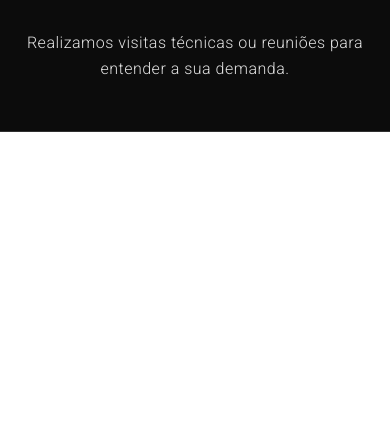
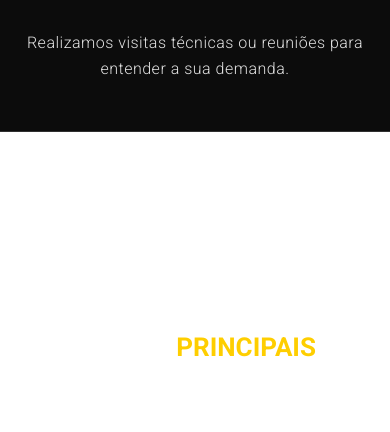
Before and after one commit to clsaint77/Mouratec-Site, a plain HTML site: page index.html in a window 390 px wide. Shown: the part 2339-2771 px from the top of the page. Drawn offline with Linux system fonts and the light colour scheme.

Commit message:
Refactor client title styles in CSS
Removed unnecessary styles and content for the title in the client section.

```diff
--- a/CSS/style.css
+++ b/CSS/style.css
@@ -474,10 +474,6 @@ body.menu-aberto::before {
   transform: scale(1.08);
 }
 
-.faixa-clientes .titulo::after {
-  color: var(--main-color);
-}
-
 /* ===== ANIMAÇÃO FADE-IN ===== */
 .fade-in {
   opacity: 0;
@@ -700,7 +696,7 @@ body.menu-aberto::before {
 
  /* Título clientes em coluna */
   .faixa-clientes .titulo {
-    flex-wrap: wrap;            /* permite quebrar linha */
+    flex-wrap: wrap;
     font-size: 2.6rem;
     line-height: 1.2;
   }
@@ -710,26 +706,6 @@ body.menu-aberto::before {
     padding: 0 0.6rem;
   }
 
-  /* Palavra "Clientes" sozinha embaixo */
-  .faixa-clientes .titulo::after {
-    content: "Clientes";
-    width: 100%;
-    display: block;
-    text-align: center;
-    font-size: 2.8rem;
-    margin-top: 0.6rem;
-    color: var(--white-color);
-  }
-
-  /* Esconde o texto original "Clientes" */
-  .faixa-clientes .titulo {
-    position: relative;
-  }
-
-  .faixa-clientes .titulo span:last-child {
-    display: none;
-  }
-}
 
 .clientes-logos {
   grid-template-columns: repeat(2, 1fr);
```
